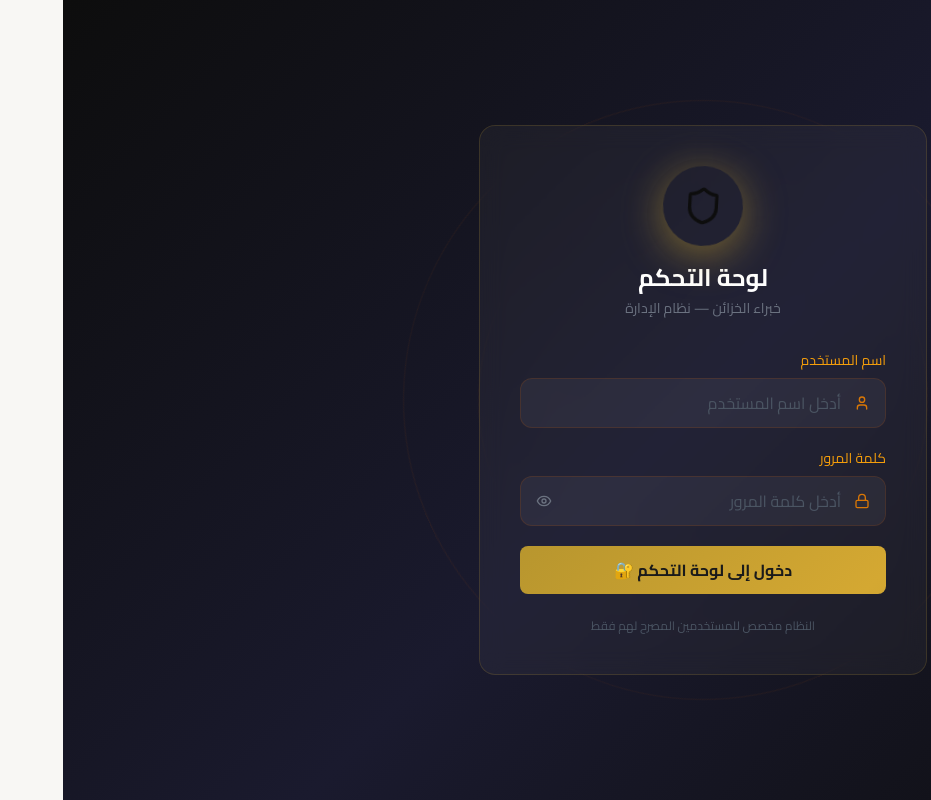
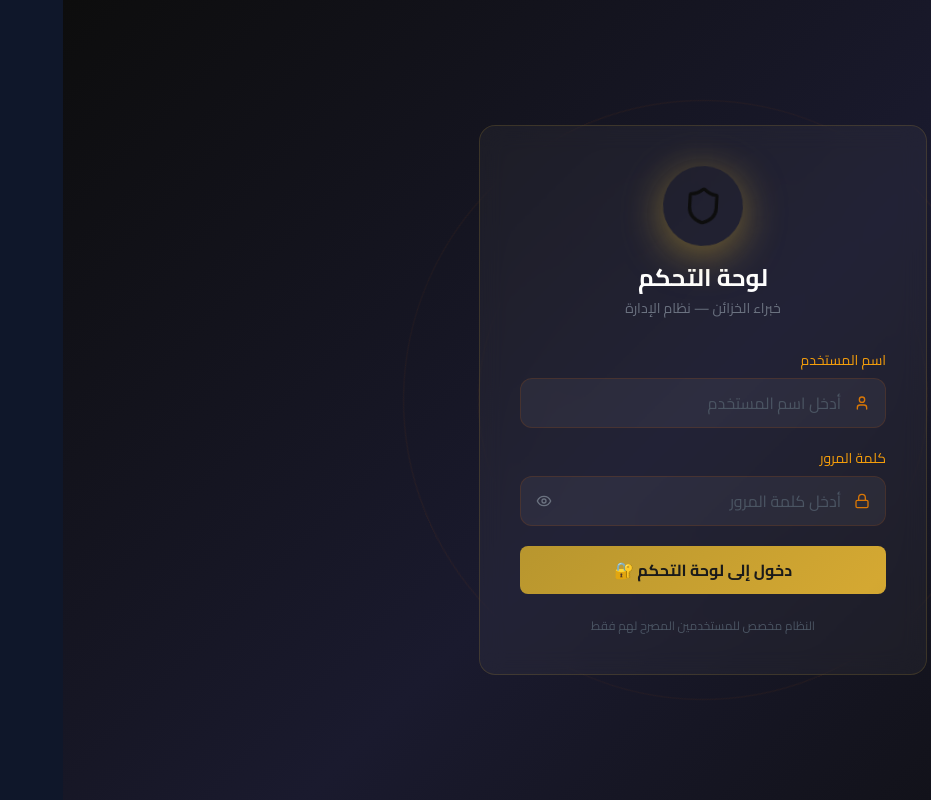
Before and after one commit to momar07/5aza2en-1, a React (Vite) app: page /dashboard/login in a window 1280 px wide. Shown: the whole page, without its empty margins (349-1280 px from the left). Built offline with nearby package versions, Linux system fonts and the light colour scheme.

Commit message:
Initial commit

```diff
--- a/index.html
+++ b/index.html
@@ -1,35 +1,22 @@
 <!DOCTYPE html>
-<html lang="ar" dir="rtl"
-  style="background-color:#f8f7f4; color-scheme:light;">
+<html lang="ar" dir="rtl">
 <head>
   <meta charset="UTF-8" />
   <meta name="viewport" content="width=device-width, initial-scale=1.0" />
 
   <style>
-    html, body, #root {
-      background-color: #f8f7f4 !important;
-      margin: 0;
-      padding: 0;
-      min-height: 100vh;
-    }
-    body {
-      opacity: 0;
-      transition: opacity 0.15s ease;
-    }
-    body.ready {
-      opacity: 1;
-    }
+    html { background: #0f172a; }
+    body { background: #0f172a; margin: 0; padding: 0; }
+    #root { background: #0f172a; min-height: 100vh; }
   </style>
 
-  <!-- SEO Primary -->
   <title>خبراء الخزائن | تصميم وتصنيع خزائن الملابس في الرياض</title>
-  <meta name="description" content="خبراء الخزائن – الشركة الرائدة في تصميم وتصنيع خزائن الملابس المدمجة والمنفصلة في الرياض منذ 2015. خزائن بأبواب منزلقة، مفصلية، غرف ملابس كاملة، مكتبات. ضمان 10 سنوات." />
+  <meta name="description" content="خبراء الخزائن - الشركة الرائدة في تصميم وتصنيع خزائن الملابس المدمجة والمنفصلة في الرياض منذ 2015. خزائن بأبواب منزلقة، مفصلية، غرف ملابس كاملة، مكتبات. ضمان 10 سنوات." />
   <meta name="keywords" content="خزائن ملابس, خزائن مدمجة, غرف ملابس, خزائن الرياض, خزائن بأبواب منزلقة, خزائن مفصلية, خزائن مكشوفة, تصميم خزائن, خبراء الخزائن" />
   <meta name="author" content="خبراء الخزائن" />
   <meta name="robots" content="index, follow" />
   <link rel="canonical" href="https://www.theclosetexperts.com/" />
 
-  <!-- Open Graph -->
   <meta property="og:type" content="website" />
   <meta property="og:url" content="https://www.theclosetexperts.com/" />
   <meta property="og:title" content="خبراء الخزائن | تصميم وتصنيع خزائن الملابس في الرياض" />
@@ -39,13 +26,11 @@
   <meta property="og:locale" content="ar_SA" />
   <meta property="og:site_name" content="خبراء الخزائن" />
 
-  <!-- Twitter Card -->
   <meta name="twitter:card" content="summary_large_image" />
   <meta name="twitter:title" content="خبراء الخزائن | خزائن ملابس راقية بالرياض" />
-  <meta name="twitter:description" content="تصميم وتصنيع خزائن الملابس المدمجة والمنفصلة – الرياض منذ 2015" />
+  <meta name="twitter:description" content="تصميم وتصنيع خزائن الملابس المدمجة والمنفصلة - الرياض منذ 2015" />
   <meta name="twitter:image" content="https://www.theclosetexperts.com/og-image.svg" />
 
-  <!-- JSON-LD -->
   <script type="application/ld+json">
   {
     "@context": "https://schema.org",
@@ -80,26 +65,13 @@
   }
   </script>
 
-  <!-- Fonts -->
   <link rel="preconnect" href="https://fonts.googleapis.com" />
   <link rel="preconnect" href="https://fonts.gstatic.com" crossorigin />
-  <link
-    href="https://fonts.googleapis.com/css2?family=Cairo:wght@400;600;700;800;900&family=Tajawal:wght@400;500;700&display=swap"
-    rel="stylesheet"
-  />
-
+  <link href="https://fonts.googleapis.com/css2?family=Cairo:wght@400;600;700;800;900&family=Tajawal:wght@400;500;700&display=swap" rel="stylesheet" />
   <link rel="icon" type="image/svg+xml" href="/favicon.svg" />
 </head>
 <body>
   <div id="root"></div>
   <script type="module" src="/src/main.jsx"></script>
-  <script>
-    window.addEventListener('load', function() {
-      document.body.classList.add('ready');
-    });
-    setTimeout(function() {
-      document.body.classList.add('ready');
-    }, 300);
-  </script>
 </body>
 </html>
--- a/src/pages/Home.jsx
+++ b/src/pages/Home.jsx
@@ -148,7 +148,7 @@ function HeroSection() {
 
       {/* ✅ fade سفلي إلى لون الخلفية الحقيقي (#f8f7f4) لا أبيض */}
       <div className="absolute bottom-0 left-0 right-0 h-32
-        bg-gradient-to-t from-[#f8f7f4] via-[#f8f7f4]/60 to-transparent z-10" />
+        bg-gradient-to-t from-slate-900 via-slate-900/40 to-transparent z-10" />
 
       {/* Scroll indicator */}
       <motion.div
--- a/src/styles/global.css
+++ b/src/styles/global.css
@@ -1,43 +1,40 @@
-@import url('https://fonts.googleapis.com/css2?family=Cairo:wght@300;400;500;600;700;800;900&family=Tajawal:wght@300;400;500;700&family=Amiri:wght@400;700&display=swap');
+@import url('https://fonts.googleapis.com/css2?family=Cairo:wght@300;400;500;600;700;800;900&family=Tajawal:wght@300;400;500;700&display=swap');
 @tailwind base;
 @tailwind components;
 @tailwind utilities;
 
-/* ══ Base ══ */
 *, *::before, *::after { box-sizing: border-box; }
 
 html {
   scroll-behavior: smooth;
   overflow-x: hidden;
+  background: #0f172a;
 }
 
 body {
   font-family: 'Cairo', 'Tajawal', sans-serif;
   direction: rtl;
-  /* خلفية موحدة تمنع الوميض الأبيض عند أول تحميل */
-  background-color: #f8f7f4;
+  background-color: #0f172a;
   color: #1e293b;
   overflow-x: hidden;
   -webkit-font-smoothing: antialiased;
   -moz-osx-font-smoothing: grayscale;
+  margin: 0;
+  padding: 0;
 }
 
-/* منع أي وميض أبيض أثناء التحميل */
 #root {
-  background-color: #f8f7f4;
+  background-color: #0f172a;
   min-height: 100vh;
 }
 
-/* ══ Scrollbar ══ */
 ::-webkit-scrollbar { width: 6px; }
-::-webkit-scrollbar-track { background: #f1f1f1; }
+::-webkit-scrollbar-track { background: #1e293b; }
 ::-webkit-scrollbar-thumb { background: #b8962e; border-radius: 3px; }
 ::-webkit-scrollbar-thumb:hover { background: #d4a832; }
 
-/* ══ Selection ══ */
-::selection { background: rgba(184,150,46,0.25); color: #92700a; }
+::selection { background: rgba(184,150,46,0.25); color: #f0d060; }
 
-/* ══ Gold text gradient ══ */
 .gold-text {
   background: linear-gradient(135deg, #b8962e 0%, #d4a832 50%, #b8962e 100%);
   -webkit-background-clip: text;
@@ -45,7 +42,6 @@ body {
   background-clip: text;
 }
 
-/* ══ Gold shimmer button ══ */
 .btn-gold {
   @apply relative overflow-hidden inline-flex items-center justify-center gap-2
          px-6 py-3 rounded-lg font-bold transition-all duration-300;
@@ -59,7 +55,6 @@ body {
   transform: translateY(-2px);
 }
 
-/* ══ Glass card (للداشبورد فقط) ══ */
 .glass-card {
   background: rgba(255,255,255,0.04);
   backdrop-filter: blur(12px);
@@ -68,7 +63,6 @@ body {
   border-radius: 1rem;
 }
 
-/* ══ Light card (للصفحات العامة) ══ */
 .light-card {
   background: #ffffff;
   border: 1px solid #f0e8d0;
@@ -82,32 +76,13 @@ body {
   transform: translateY(-2px);
 }
 
-/* ══ Section padding ══ */
 .section-pad { @apply py-16 md:py-24 px-4 md:px-8 lg:px-16; }
 
-/* ══ Shimmer loading ══ */
-.shimmer {
-  background: linear-gradient(90deg,
-    rgba(255,255,255,0.5) 0%,
-    rgba(184,150,46,0.15) 50%,
-    rgba(255,255,255,0.5) 100%);
-  background-size: 1000px 100%;
-  animation: shimmer 2.5s linear infinite;
-}
-
-/* ══ Prose custom (blog content) ══ */
 .prose-custom h2 { @apply text-xl font-bold text-slate-800 mt-6 mb-3; }
 .prose-custom p  { @apply text-slate-600 leading-relaxed mb-3; }
 .prose-custom ul { @apply list-disc list-inside text-slate-600 mb-3 space-y-1; }
 .prose-custom a  { @apply text-amber-700 hover:text-amber-600 underline; }
 
-/* ══ Page transition ══ */
-.page-enter { opacity: 0; transform: translateY(20px); }
-.page-enter-active { opacity: 1; transform: translateY(0); transition: all 0.4s ease; }
-.page-exit { opacity: 1; }
-.page-exit-active { opacity: 0; transition: opacity 0.3s ease; }
-
-/* ══ Responsive typography ══ */
 h1 { @apply text-3xl md:text-5xl lg:text-6xl font-bold; }
 h2 { @apply text-2xl md:text-4xl font-bold; }
 h3 { @apply text-xl md:text-2xl font-semibold; }
```
